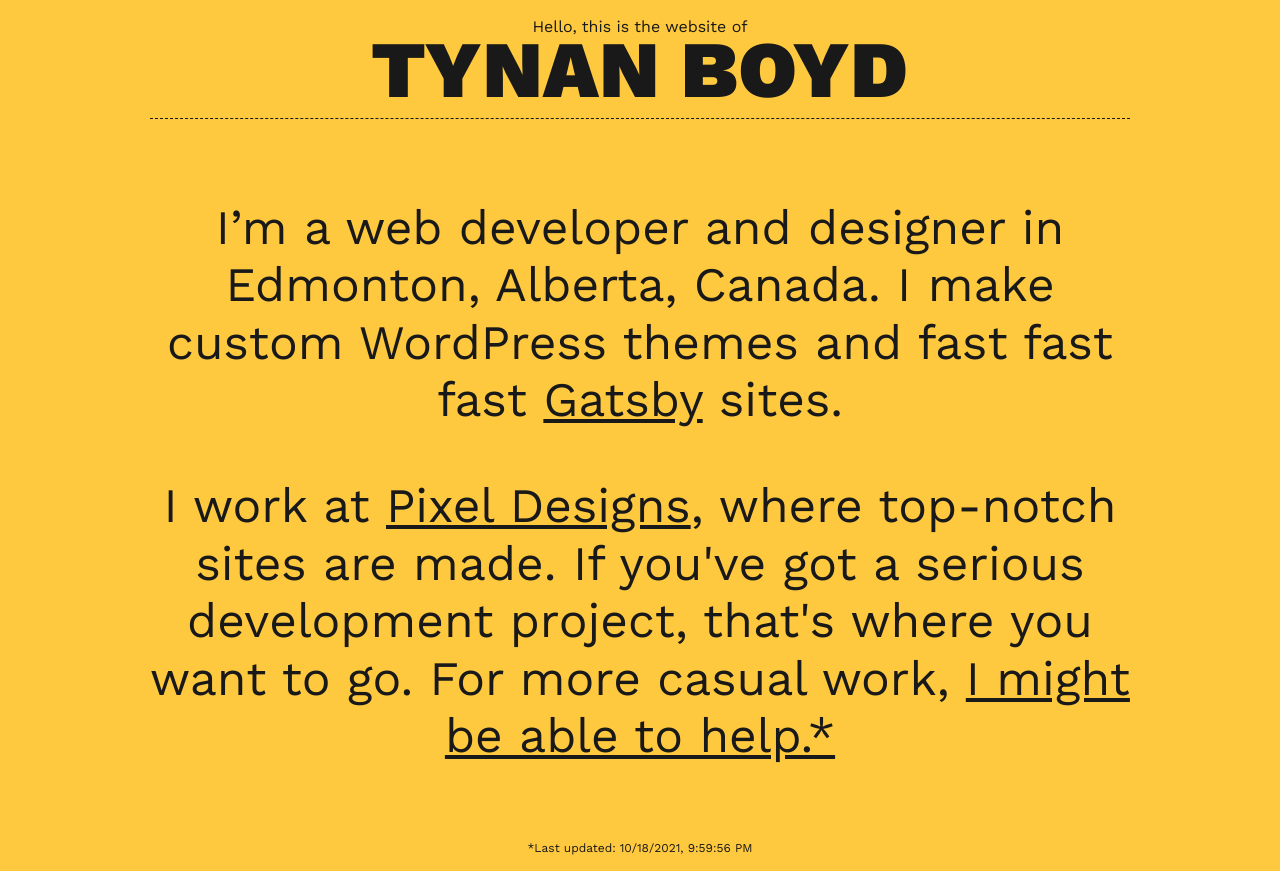
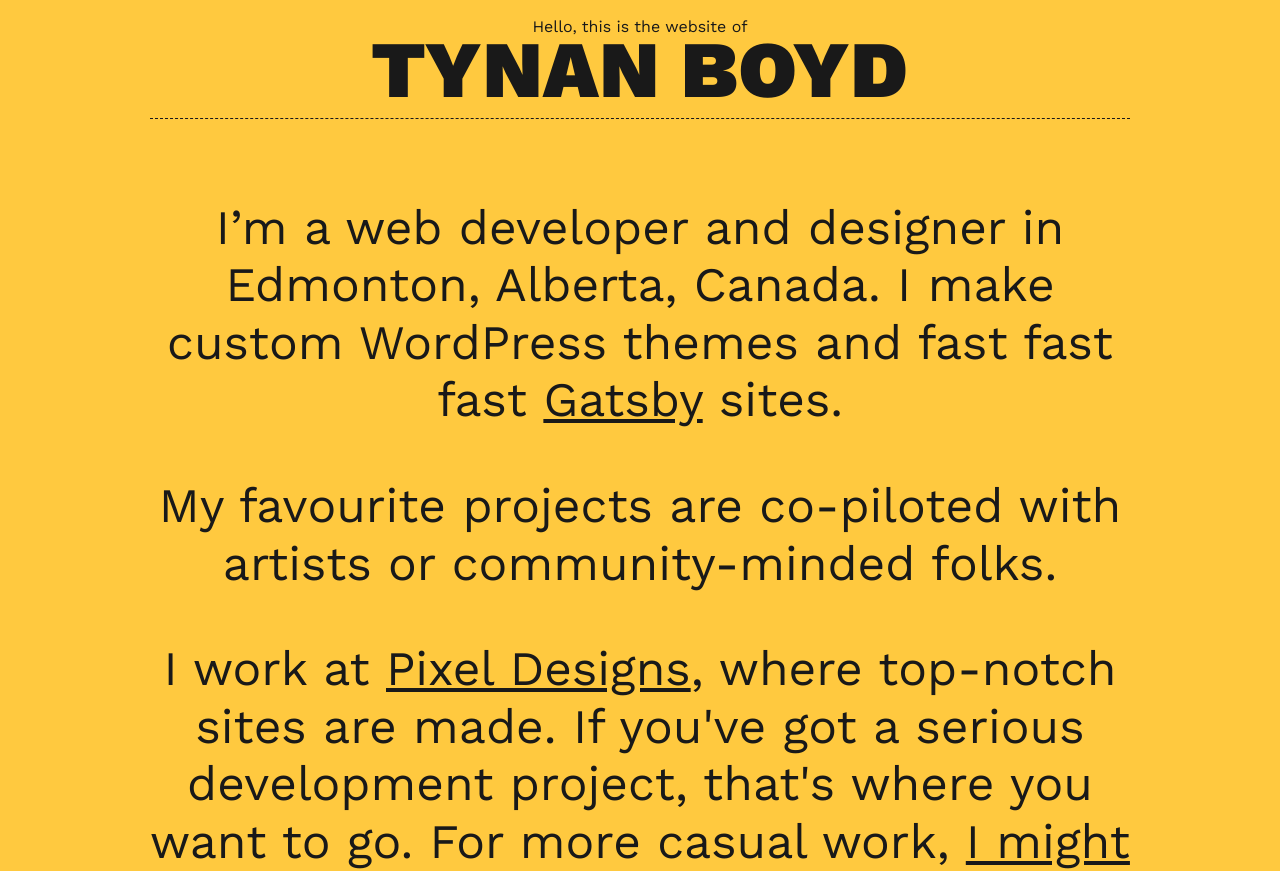
Before and after one commit to tynanboyd/tynanboyd-tynanboyd-com-gatsby, a Gatsby site: page / in a window 1280 px wide. Shown: the part 84-955 px from the top of the page. Built offline with nearby package versions, Linux system fonts and the light colour scheme; Gatsby itself is replaced by a stand-in of ours.

Commit message:
copy update and date

```diff
--- a/src/pages/index.js
+++ b/src/pages/index.js
@@ -23,6 +23,10 @@
           sites.
         </p>
         <p>
+          My favourite projects are co-piloted with artists or community-minded
+          folks.
+        </p>
+        <p>
           I work at{' '}
           <a rel="noopener" target="_blank" href="https://pixeldesigns.ca">
             Pixel Designs
@@ -34,7 +38,7 @@
         <p>
           <small>
             <sup>
-              *Last updated: {currentDate.toLocaleString() + ''}
+              *Last updated: October 18, 2021.
               <br />
             </sup>
             My freelance schedule is booked through 2021. If we can start your
```
